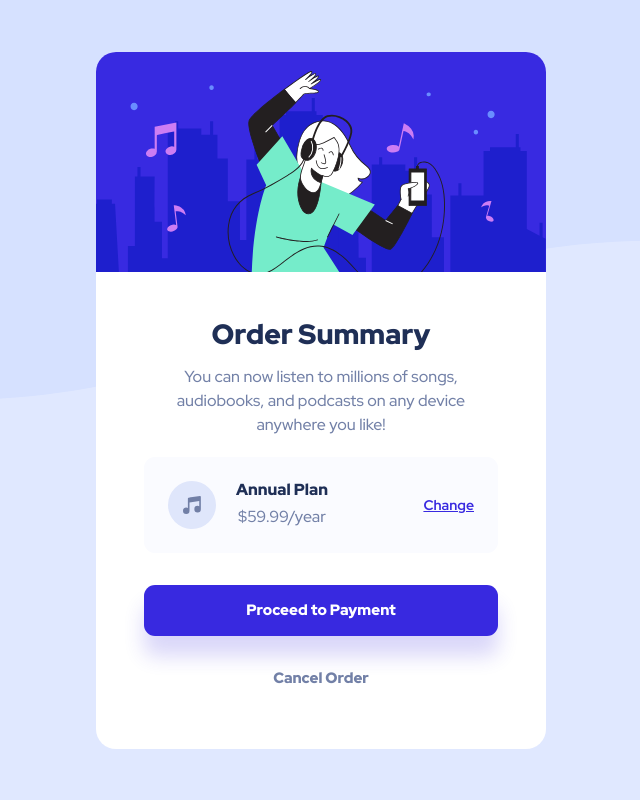
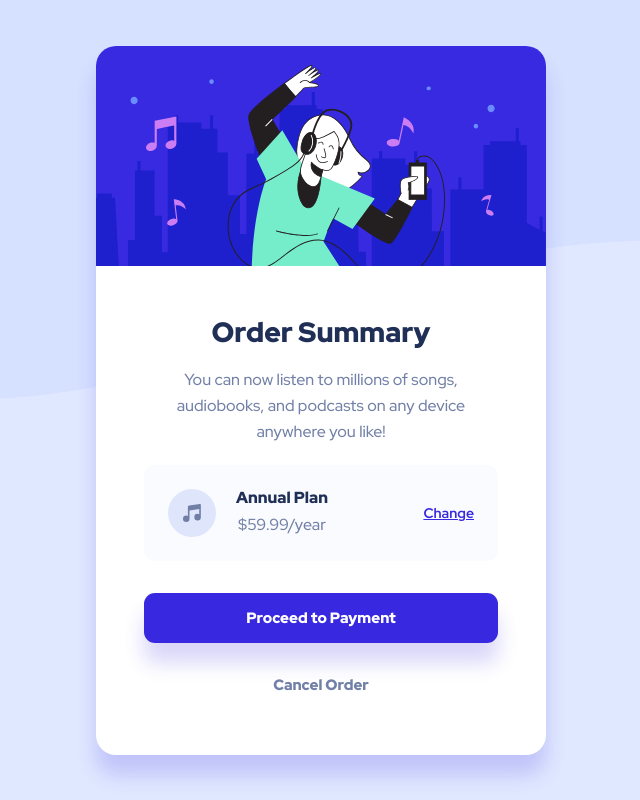
Before and after one commit to baldmannnnn/order-summary-component-frontend-mentor-challenge, a website built with Parcel: page src/index.html in a window 1280 px wide. Shown: the whole page, without its empty margins (319-959 px from the left). Built offline with nearby package versions, Linux system fonts and the light colour scheme.

Commit message:
fix error reports

```diff
--- a/src/index.html
+++ b/src/index.html
@@ -32,7 +32,11 @@
             any device anywhere you like!
           </p>
           <div class="plan">
-            <img class="plan__icon" src="./images/icon-music.svg" />
+            <img
+              class="plan__icon"
+              src="./images/icon-music.svg"
+              alt="music icon"
+            />
             <div class="plan__wrapper">
               <span class="plan__name">Annual Plan</span>
               <span class="plan__price">$59.99/year</span>
--- a/src/sass/components/_button.scss
+++ b/src/sass/components/_button.scss
@@ -1,4 +1,4 @@
-@use '../abstracts/variables' as *;
+@use '../abstracts/' as *;
 
 .btn {
   display: block;
@@ -10,7 +10,7 @@
   font-size: 0.9375rem;
   border-radius: 0.6875rem;
   border: 0;
-  line-height: 1.4;
+  line-height: 1.25rem;
   box-shadow: $box-shadow;
   color: #fff;
   background-color: $clr-primary-500;
--- a/src/sass/components/_card.scss
+++ b/src/sass/components/_card.scss
@@ -1,8 +1,9 @@
-@use '../abstracts/variables' as *;
+@use '../abstracts/' as *;
 
 .card {
   background-color: #fff;
   border-radius: 1.25rem;
+  box-shadow: $box-shadow;
 }
 
 .card__header {
@@ -26,21 +27,24 @@
   font-size: 1.375rem;
   font-weight: $fw-900;
   margin-top: 0.5rem;
-  line-height: 1.8125rem;
   color: $clr-neutral-500;
+  line-height: 1.5625rem;
 
   @media screen and (min-width: 37.5rem) {
     margin-top: 0;
     font-size: 1.75rem;
+    line-height: 2.3125rem;
   }
 }
 
 .card__copy {
   margin: 1rem 0.5rem 1.5rem;
+  line-height: 1.5625rem;
   color: $clr-neutral-300;
 
   @media screen and (min-width: 37.5rem) {
     font-size: 1rem;
     margin-bottom: 1.25rem;
+    line-height: 1.625rem;
   }
 }
--- a/src/sass/components/_plan.scss
+++ b/src/sass/components/_plan.scss
@@ -1,4 +1,4 @@
-@use '../abstracts/variables' as *;
+@use '../abstracts/' as *;
 
 .plan {
   display: flex;
--- a/src/sass/layout/layout.scss
+++ b/src/sass/layout/layout.scss
@@ -1,4 +1,4 @@
-@use '../abstracts/variables' as *;
+@use '../abstracts/' as *;
 
 body {
   display: flex;
```
